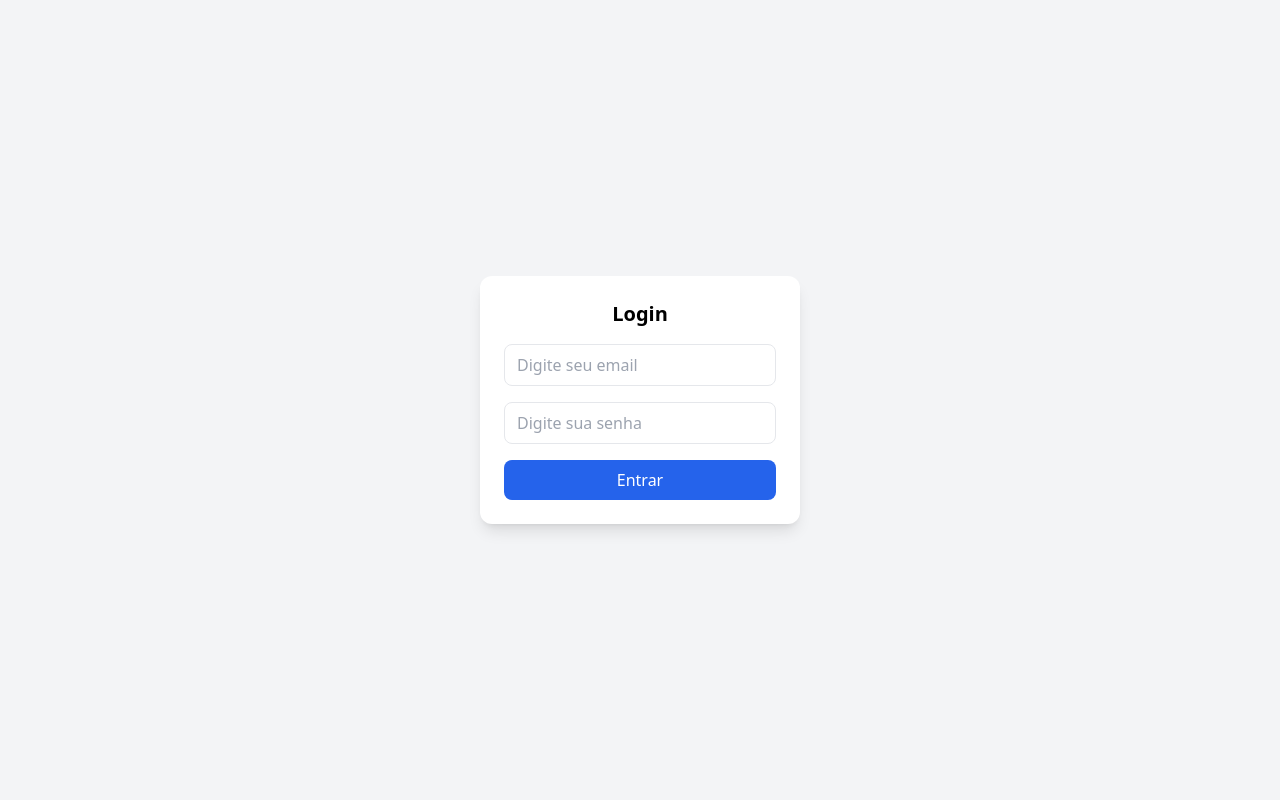
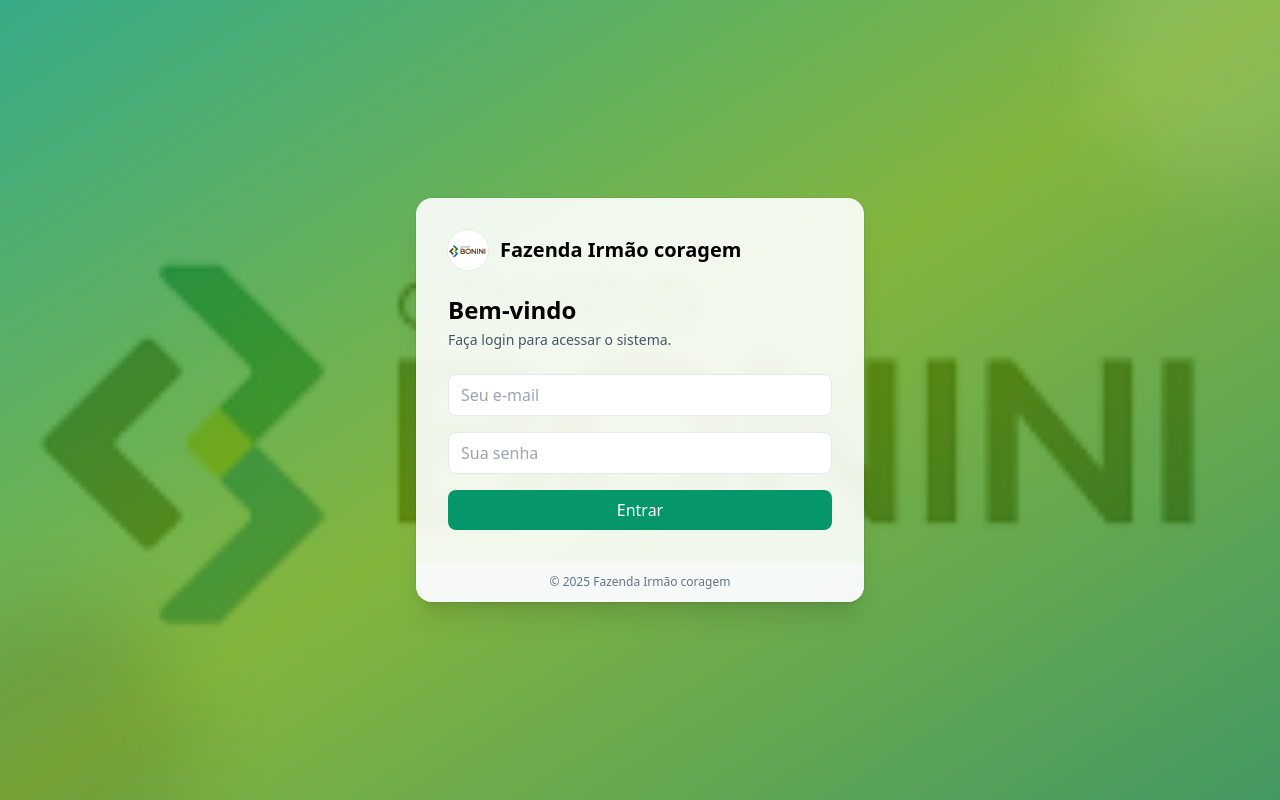
Before and after one commit to andreylson12/Almoxerifado1, a React (Vite) app: page / in a window 1280 px wide. Built offline with nearby package versions, Linux system fonts and the light colour scheme.

Commit message:
Update App.jsx

```diff
--- a/src/App.jsx
+++ b/src/App.jsx
@@ -2,7 +2,7 @@
 import { useState, useEffect } from "react";
 import { supabase } from "./supabaseClient";
 
-import Tabs from "./components/Tabs"; // usaremos só no mobile (lg:hidden)
+import Tabs from "./components/Tabs";         // usado só no mobile (lg:hidden)
 import Sidebar from "./components/Sidebar";
 
 import MovForm from "./components/MovForm";
@@ -276,31 +276,71 @@ export default function App() {
   const estoqueTotal = produtos.reduce((s, p) => s + Number(p.quantidade || 0), 0);
   const ultimasMovs = (movimentacoes ?? []).slice(0, 8);
 
-  // 🔐 Tela de login
+  // 🔐 Tela de login (PROFISSIONAL)
   if (!user) {
     return (
-      <div className="flex items-center justify-center h-screen bg-gray-100">
-        <form onSubmit={handleLogin} className="bg-white p-6 rounded-xl shadow-lg w-80 space-y-4">
-          <h2 className="text-xl font-semibold text-center">Login</h2>
-          {erro && <p className="text-red-500 text-sm">{erro}</p>}
+      <div className="relative min-h-screen overflow-hidden bg-gradient-to-br from-emerald-600 via-lime-600 to-green-700">
+        {/* imagem opcional (public/login-bg.jpg) */}
+        <img
+          src="/login-bg.jpg"
+          alt=""
+          className="pointer-events-none absolute inset-0 h-full w-full object-cover opacity-20"
+          onError={(e) => (e.currentTarget.style.display = "none")}
+        />
+        {/* shapes decorativas */}
+        <div className="absolute -top-24 -right-24 h-72 w-72 rounded-full bg-white/10 blur-2xl" />
+        <div className="absolute -bottom-24 -left-24 h-72 w-72 rounded-full bg-black/10 blur-2xl" />
+
+        <div className="relative z-10 flex min-h-screen items-center justify-center p-6">
+          <div className="w-full max-w-md rounded-2xl bg-white/90 backdrop-blur shadow-xl ring-1 ring-black/5">
+            <div className="p-8">
+              <div className="mb-6 flex items-center gap-3">
+                <img
+                  src="/logo-fazenda.png"
+                  className="h-10 w-10 rounded-full ring-1 ring-black/5"
+                  alt="Logo"
+                  onError={(e) => (e.currentTarget.style.display = "none")}
+                />
+                <div className="text-xl font-semibold">Fazenda Irmão coragem</div>
+              </div>
+
+              <h2 className="mb-1 text-2xl font-bold">Bem-vindo</h2>
+              <p className="mb-6 text-sm text-slate-600">Faça login para acessar o sistema.</p>
+
+              {erro && (
+                <div className="mb-4 rounded-lg bg-red-50 px-3 py-2 text-sm text-red-700">
+                  {erro}
+                </div>
+              )}
+
+              <form onSubmit={handleLogin} className="space-y-4">
                 <input
                   type="email"
-            placeholder="Digite seu email"
+                  placeholder="Seu e-mail"
                   value={email}
                   onChange={(e) => setEmail(e.target.value)}
-            className="w-full border rounded-lg px-3 py-2 focus:ring-2 focus:ring-blue-400"
+                  className="w-full rounded-lg border px-3 py-2 focus:ring-2 focus:ring-emerald-500"
                 />
                 <input
                   type="password"
-            placeholder="Digite sua senha"
+                  placeholder="Sua senha"
                   value={senha}
                   onChange={(e) => setSenha(e.target.value)}
-            className="w-full border rounded-lg px-3 py-2 focus:ring-2 focus:ring-blue-400"
+                  className="w-full rounded-lg border px-3 py-2 focus:ring-2 focus:ring-emerald-500"
                 />
-          <button type="submit" className="w-full bg-blue-600 hover:bg-blue-700 text-white py-2 rounded-lg">
+                <button
+                  type="submit"
+                  className="w-full rounded-lg bg-emerald-600 py-2 font-medium text-white hover:bg-emerald-700"
+                >
                   Entrar
                 </button>
               </form>
+            </div>
+            <div className="rounded-b-2xl bg-slate-50/70 px-8 py-3 text-center text-xs text-slate-500">
+              © {new Date().getFullYear()} Fazenda Irmão coragem
+            </div>
+          </div>
+        </div>
       </div>
     );
   }
@@ -310,7 +350,6 @@ export default function App() {
 
   return (
     <div className="min-h-screen bg-gradient-to-br from-emerald-50 via-lime-50 to-white flex">
-
       {/* Sidebar fixa no desktop */}
       <div className="hidden lg:block">
         <Sidebar
@@ -324,7 +363,7 @@ export default function App() {
       {/* Conteúdo */}
       <div className="flex-1 p-6">
         {/* Cabeçalho */}
-        <div className="flex justify-between items-center mb-6">
+        <div className="mb-6 flex items-center justify-between">
           <div className="flex items-center gap-3">
             <img
               src="/logo-fazenda.png"
@@ -341,11 +380,14 @@ export default function App() {
                 fetchProdutos(1, search);
                 fetchOthers();
               }}
-              className="bg-slate-200 hover:bg-slate-300 text-slate-800 px-3 py-1 rounded-lg"
+              className="rounded-lg bg-slate-200 px-3 py-1 text-slate-800 hover:bg-slate-300"
             >
               Recarregar dados
             </button>
-            <button onClick={handleLogout} className="bg-red-600 hover:bg-red-700 text-white px-3 py-1 rounded-lg">
+            <button
+              onClick={handleLogout}
+              className="rounded-lg bg-red-600 px-3 py-1 text-white hover:bg-red-700"
+            >
               Sair
             </button>
           </div>
@@ -423,35 +465,37 @@ export default function App() {
               placeholder="Pesquisar produto..."
               value={search}
               onChange={(e) => setSearch(e.target.value)}
-              className="border p-2 mt-4 w-full"
+              className="mt-4 w-full border p-2"
             />
 
             {prodLoading ? <div className="p-4">Carregando produtos…</div> : <ProdutosTable data={produtos} />}
 
             {/* Paginação */}
-            <div className="flex flex-wrap items-center gap-2 mt-4">
-              <button onClick={() => fetchProdutos(1, search)} disabled={prodPage === 1} className="px-3 py-1 border rounded disabled:opacity-50">
+            <div className="mt-4 flex flex-wrap items-center gap-2">
+              <button onClick={() => fetchProdutos(1, search)} disabled={prodPage === 1} className="rounded border px-3 py-1 disabled:opacity-50">
                 Primeiro
               </button>
               <button
                 onClick={() => fetchProdutos(prodPage - 1, search)}
                 disabled={prodPage === 1}
-                className="px-3 py-1 border rounded disabled:opacity-50"
+                className="rounded border px-3 py-1 disabled:opacity-50"
               >
                 Anterior
               </button>
-              <span className="px-2">Total: {prodTotal} • Página {prodPage} de {prodLastPage}</span>
+              <span className="px-2">
+                Total: {prodTotal} • Página {prodPage} de {Math.max(1, Math.ceil(prodTotal / PROD_PAGE_SIZE))}
+              </span>
               <button
                 onClick={() => fetchProdutos(prodPage + 1, search)}
-                disabled={prodPage >= prodLastPage}
-                className="px-3 py-1 border rounded disabled:opacity-50"
+                disabled={prodPage >= Math.max(1, Math.ceil(prodTotal / PROD_PAGE_SIZE))}
+                className="rounded border px-3 py-1 disabled:opacity-50"
               >
                 Próxima
               </button>
               <button
-                onClick={() => fetchProdutos(prodLastPage, search)}
-                disabled={prodPage >= prodLastPage}
-                className="px-3 py-1 border rounded disabled:opacity-50"
+                onClick={() => fetchProdutos(Math.max(1, Math.ceil(prodTotal / PROD_PAGE_SIZE)), search)}
+                disabled={prodPage >= Math.max(1, Math.ceil(prodTotal / PROD_PAGE_SIZE))}
+                className="rounded border px-3 py-1 disabled:opacity-50"
               >
                 Última
               </button>
```
Lines whose indentation alone changed are shown as unchanged.
